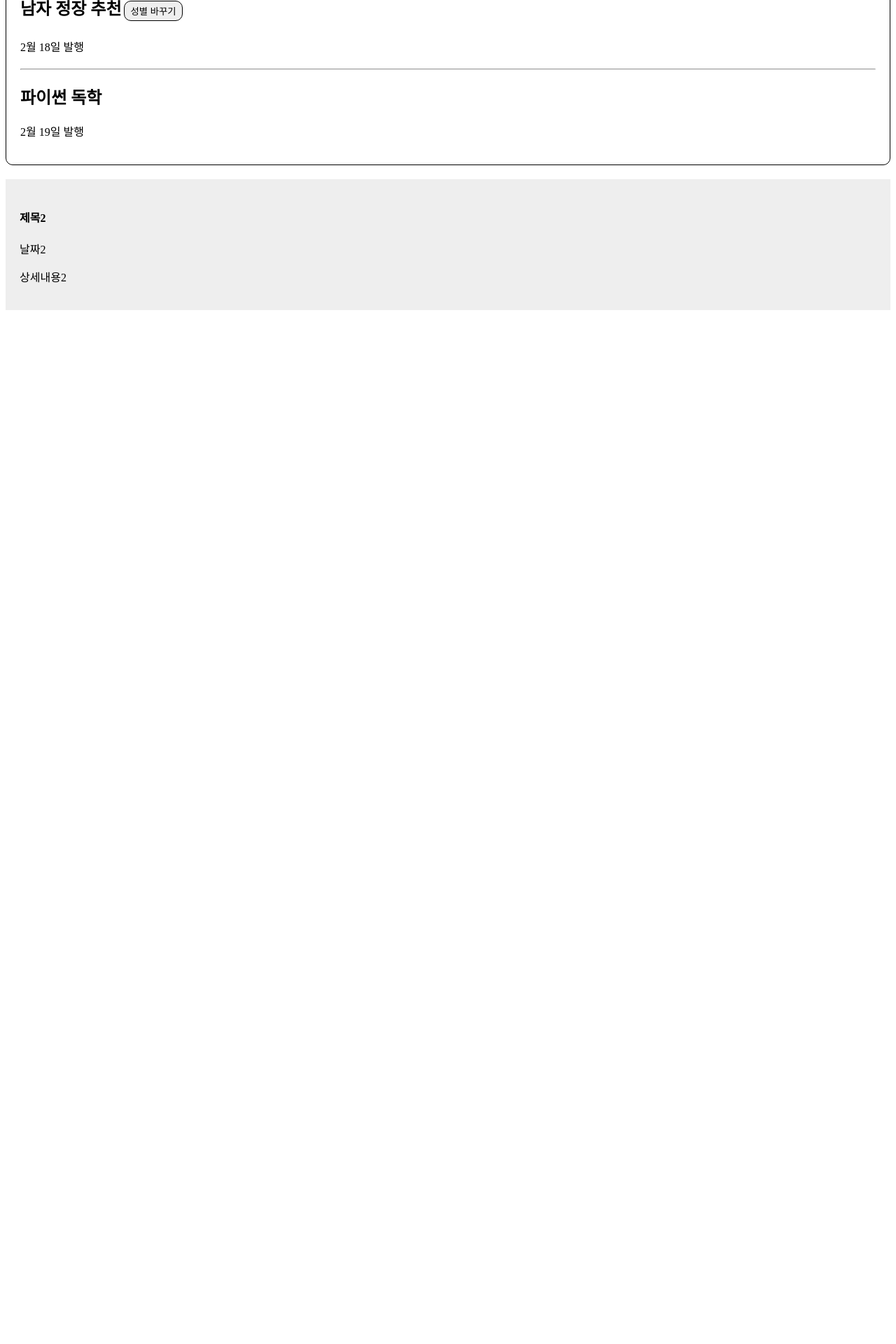
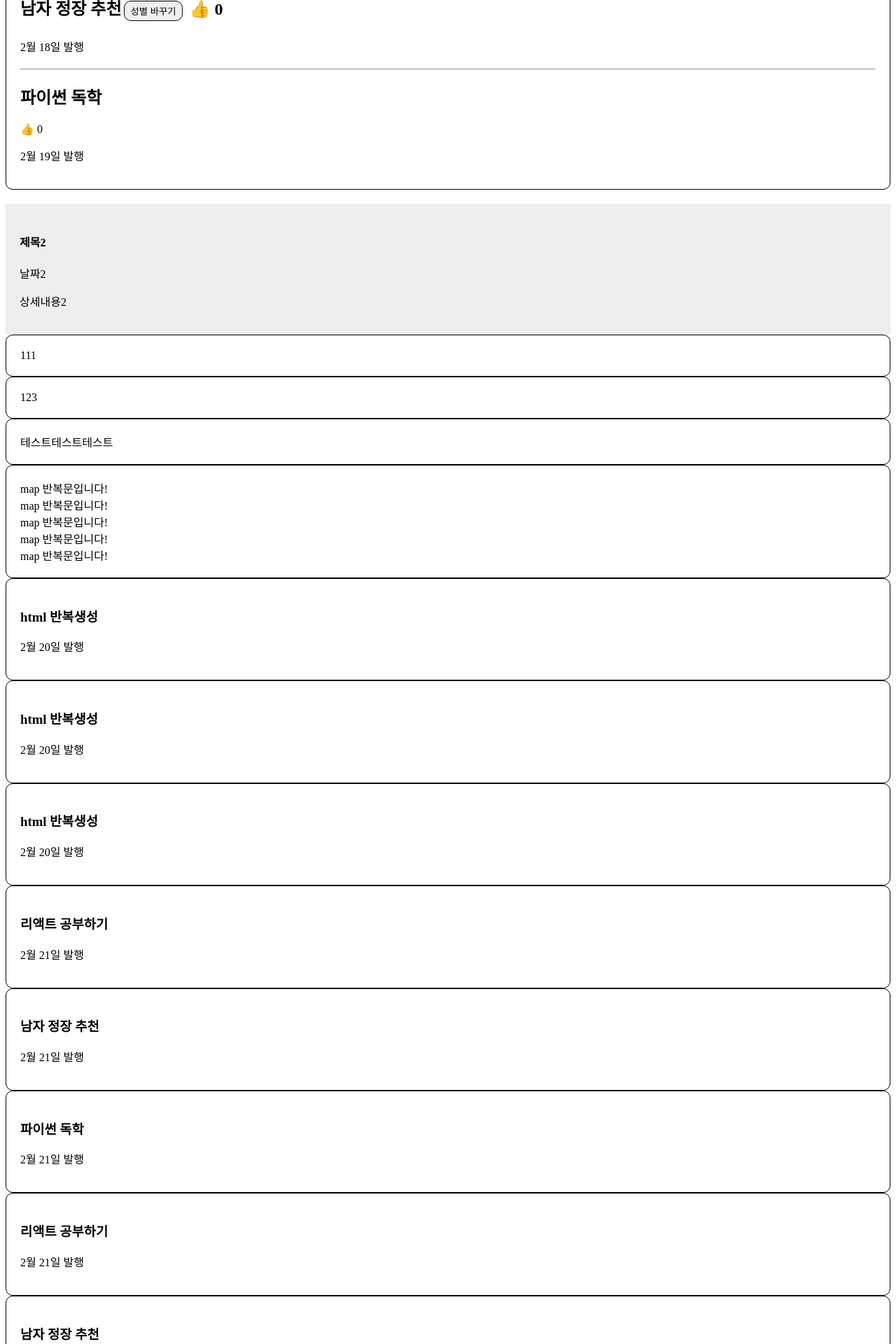
Before and after one commit to kwnam0814/Study-React-v2, a React (Vite) app in the folder my-react-app/: page / in a window 1280 px wide. Shown: the part 520-2440 px from the top of the page at 70% size. Before the commit the page ends 971 px from the top, so only its background shows below. Built offline with nearby package versions, Linux system fonts and the light colour scheme.

Commit message:
map : 많은 div들을 반복문으로 줄이고 싶은 충동이 들 때

```diff
--- a/my-react-app/src/App.jsx
+++ b/my-react-app/src/App.jsx
@@ -11,20 +11,11 @@ const App = () => {
     "파이썬 독학",
   ]);
 
-  // 자주 변경될 것 같은 html 부분은 state로 만들어놓기
-  // Title 자리 : "리액트 공부하기" 같은 자료가 들어있음
-  // setTitle 자리 : state 변경을 도와주는 함수가 들어있음
+  let [Like, setLike] = useState([0, 0, 0]);
 
-  // 이런 식으로도 가능함
-  // const [Title1, setTitle1] = useState("리액트 공부하기");
-  // const [Title2, setTitle2] = useState("남자 정장 추천");
-  // const [Title3, setTitle3] = useState("여자 정장 추천");
+  const [modal1, setModal1] = useState(false);
 
-  let [Like, setLike] = useState(0);
-
-  const [modal1, setModal1] = useState(false); // 형식은 자유
-
-  const [modal2, setModal2] = useState(true); // 형식은 자유
+  const [modal2, setModal2] = useState(true);
 
   function Modal1() {
     return (
@@ -69,20 +60,16 @@ const App = () => {
   return (
     <>
       <div className="card">
-        {/* class가 아니라 className */}
         <div className="black-nav">
           <h2 id={post}>블로그 제목!</h2>
         </div>
         <div>
-          {/* 변수 넣을 때(데이터바인딩)는 {중괄호} */}
           <h3>{post}</h3>
         </div>
         <div>
-          {/* style 넣을 때는 style={{스타일명: "값"}} */}
           <h4 style={{ color: "red", fontSize: "35px" }}>스타일 속성</h4>
         </div>
       </div>
-
       <div className="list card">
         <div>
           <button
@@ -102,12 +89,14 @@ const App = () => {
               {Title[0]}{" "}
               <span
                 onClick={() => {
-                  setLike(Like + 1);
+                  let copy = [...Like];
+                  copy[0] = copy[0] + 1;
+                  setLike(copy);
                 }}
               >
                 👍
               </span>{" "}
-              {Like}
+              {Like[0]}
             </h2>
             <p>2월 17일 발행</p>
           </div>
@@ -120,16 +109,23 @@ const App = () => {
               <button
                 className="button"
                 onClick={() => {
-                  {
-                    /* 기존 state가 array/object이면 독립적 카피본을 만들어서 수정해야 함! */
-                  }
                   let copy = [...Title];
                   copy[1] = "여자 정장 추천";
                   setTitle(copy);
                 }}
               >
                 성별 바꾸기
-              </button>
+              </button>{" "}
+              <span
+                onClick={() => {
+                  let copy = [...Like];
+                  copy[1] = copy[1] + 1;
+                  setLike(copy);
+                }}
+              >
+                👍
+              </span>{" "}
+              {Like[1]}
             </h2>
             <p>2월 18일 발행</p>
           </div>
@@ -142,20 +138,80 @@ const App = () => {
                 setModal1(!modal1);
               }}
             >
-              {Title[2]}{" "}
-            </h2>
+              {Title[2]}
+            </h2>{" "}
+            <span
+              onClick={() => {
+                let copy = [...Like];
+                copy[2] = copy[2] + 1;
+                setLike(copy);
+              }}
+            >
+              👍
+            </span>{" "}
+            {Like[2]}
             <p>2월 19일 발행</p>
           </div>
         </div>
       </div>
 
-      {/* [동적인 UI 만드는 step]
-      1. html, css로 미리 디자인 완성
-      2. UI의 현재 상태를 state로 저장
-      3. state에 따라 UI가 어떻게 보일지 작성 */}
       <div>{modal1 === true ? <Modal1 /> : null}</div>
+      <div>{modal2 === true ? <Modal2 /> : null}</div>
 
-      <div>{modal2 === true ? <Modal2 /> : null}</div>
+      <div className="card">
+        {[1, 2, 3].map(function () {
+          return 1;
+        })}
+      </div>
+      <div className="card">
+        {[1, 2, 3].map(function (a) {
+          return a;
+        })}
+      </div>
+      <div className="card">
+        {[1, 2, 3].map(function (b) {
+          return "테스트";
+        })}
+      </div>
+
+      <div className="card">
+        {[1, 2, 3, 4, 5].map(function () {
+          return <div>map 반복문입니다!</div>;
+        })}
+      </div>
+
+      <div>
+        {[1, 2, 3].map(function () {
+          return (
+            <div className="list card">
+              <h3>html 반복생성</h3>
+              <p>2월 20일 발행</p>
+            </div>
+          );
+        })}
+      </div>
+
+      <div>
+        {Title.map(function (c, i) {
+          return (
+            <div className="card" key={i}>
+              <h3>{c}</h3>
+              <p>2월 21일 발행</p>
+            </div>
+          );
+        })}
+      </div>
+
+      <div>
+        {Title.map(function (d, i) {
+          return (
+            <div className="card" key={i}>
+              <h3>{Title[i]}</h3>
+              <p>2월 21일 발행</p>
+            </div>
+          );
+        })}
+      </div>
     </>
   );
 };
```
